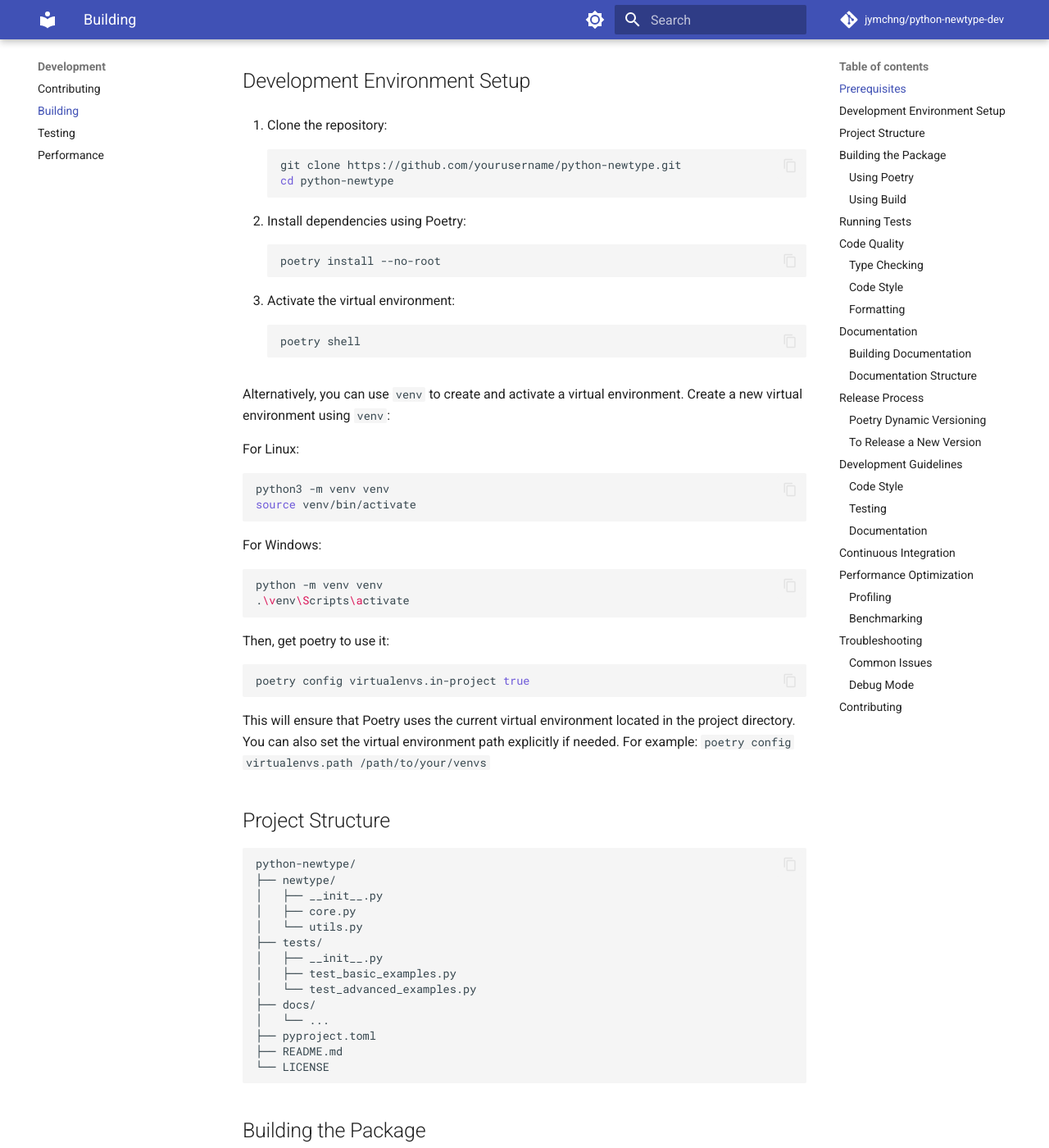
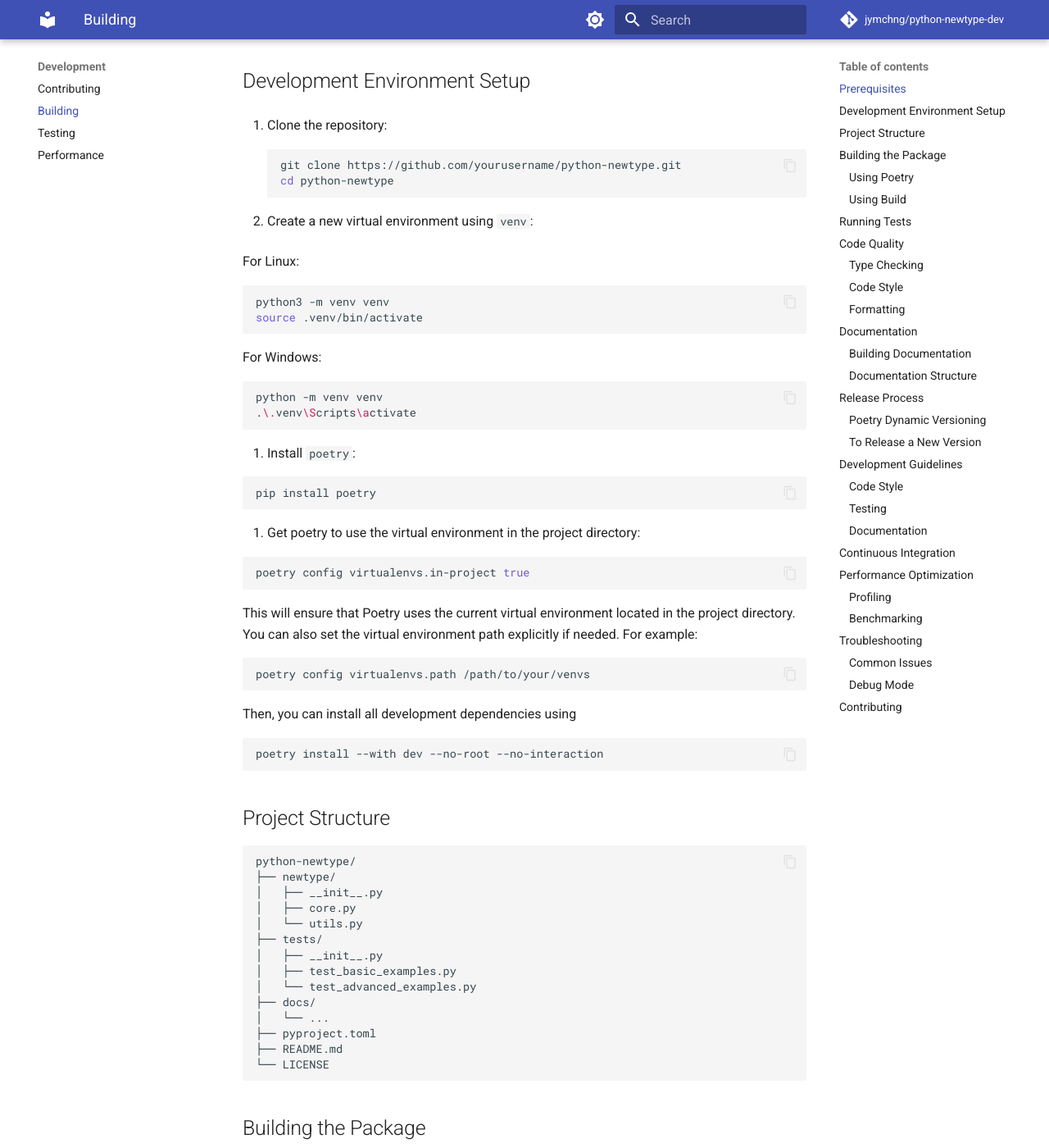
Before and after one commit to jymchng/python-newtype-dev, an MkDocs documentation site: the page built from docs/development/building.md, in a window 1280 px wide and 1400 px high, scrolled down 471 px. Shown: the whole window at 82% size. Built offline with MkDocs 1.6.1 and Material for MkDocs 9.7.7, drawn with Linux system fonts in a browser that asks for light colours; comment, search, counter and statistics services are not loaded.

Commit message:
trigger GHA

````diff
--- a/docs/development/building.md
+++ b/docs/development/building.md
@@ -19,38 +19,46 @@ git clone https://github.com/yourusername/python-newtype.git
 cd python-newtype
 ```
 
-2. Install dependencies using Poetry:
+2. Create a new virtual environment using `venv`:
+
+For Linux:
+
 ```bash
-poetry install --no-root
+python3 -m venv venv
+source .venv/bin/activate
+```
+For Windows:
+
+```bash
+python -m venv venv
+.\.venv\Scripts\activate
 ```
 
-3. Activate the virtual environment:
+3. Install `poetry`:
+
 ```bash
-poetry shell
+pip install poetry
 ```
 
-Alternatively, you can use `venv` to create and activate a virtual environment.
-Create a new virtual environment using `venv`:
+4. Get poetry to use the virtual environment in the project directory:
 
-For Linux:
-```bash
-python3 -m venv venv
-source venv/bin/activate
-```
-For Windows:
-```bash
-python -m venv venv
-.\venv\Scripts\activate
-```
-
-Then, get poetry to use it:
 ```bash
 poetry config virtualenvs.in-project true
 ```
+
 This will ensure that Poetry uses the current virtual environment located in the project directory.
 You can also set the virtual environment path explicitly if needed.
 For example:
-`poetry config virtualenvs.path /path/to/your/venvs`
+
+```bash
+poetry config virtualenvs.path /path/to/your/venvs
+```
+
+Then, you can install all development dependencies using
+
+```bash
+poetry install --with dev --no-root --no-interaction
+```
 
 ## Project Structure
 
````
Also changed, not shown: pyproject.toml (+14 -14 lines), 2 other files.
